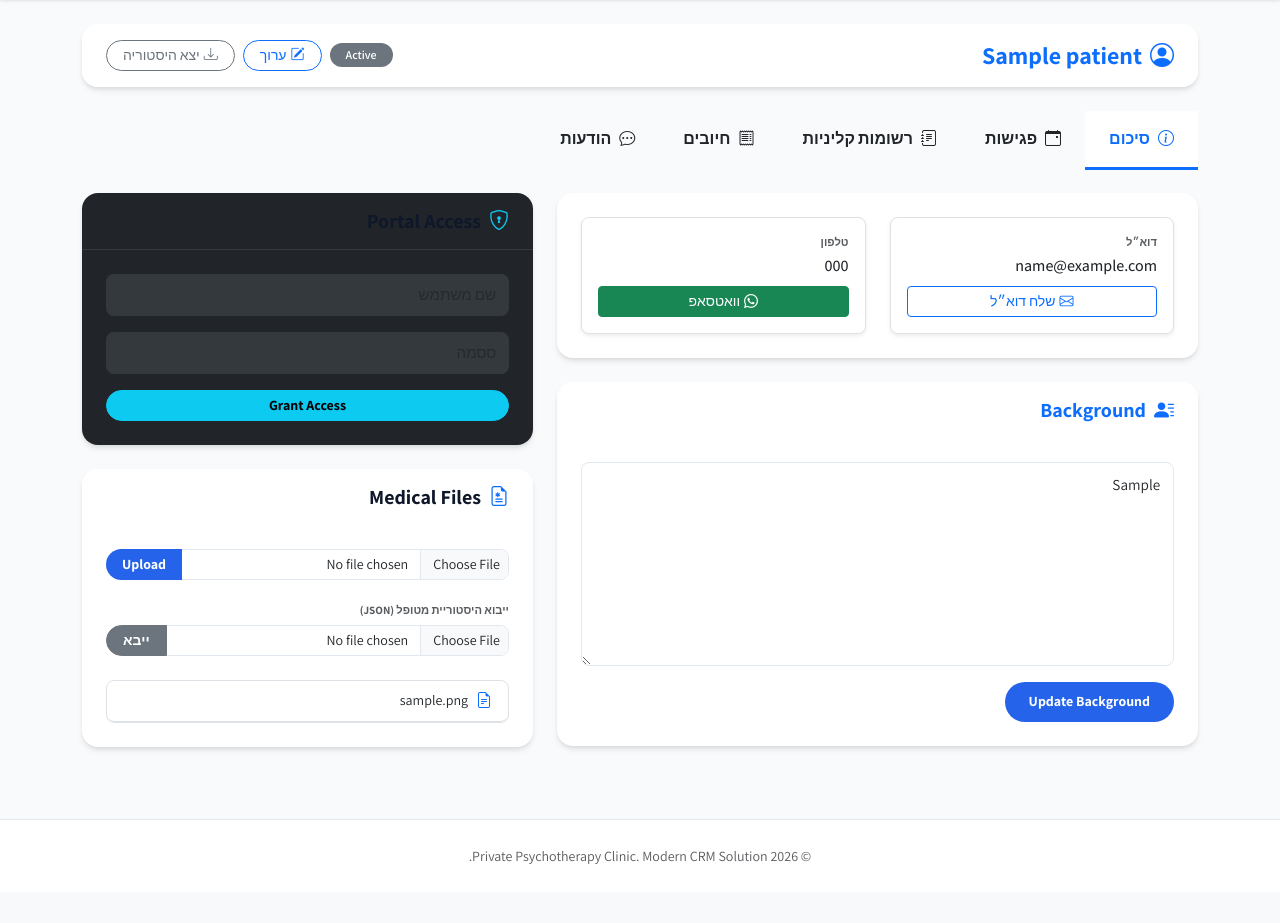
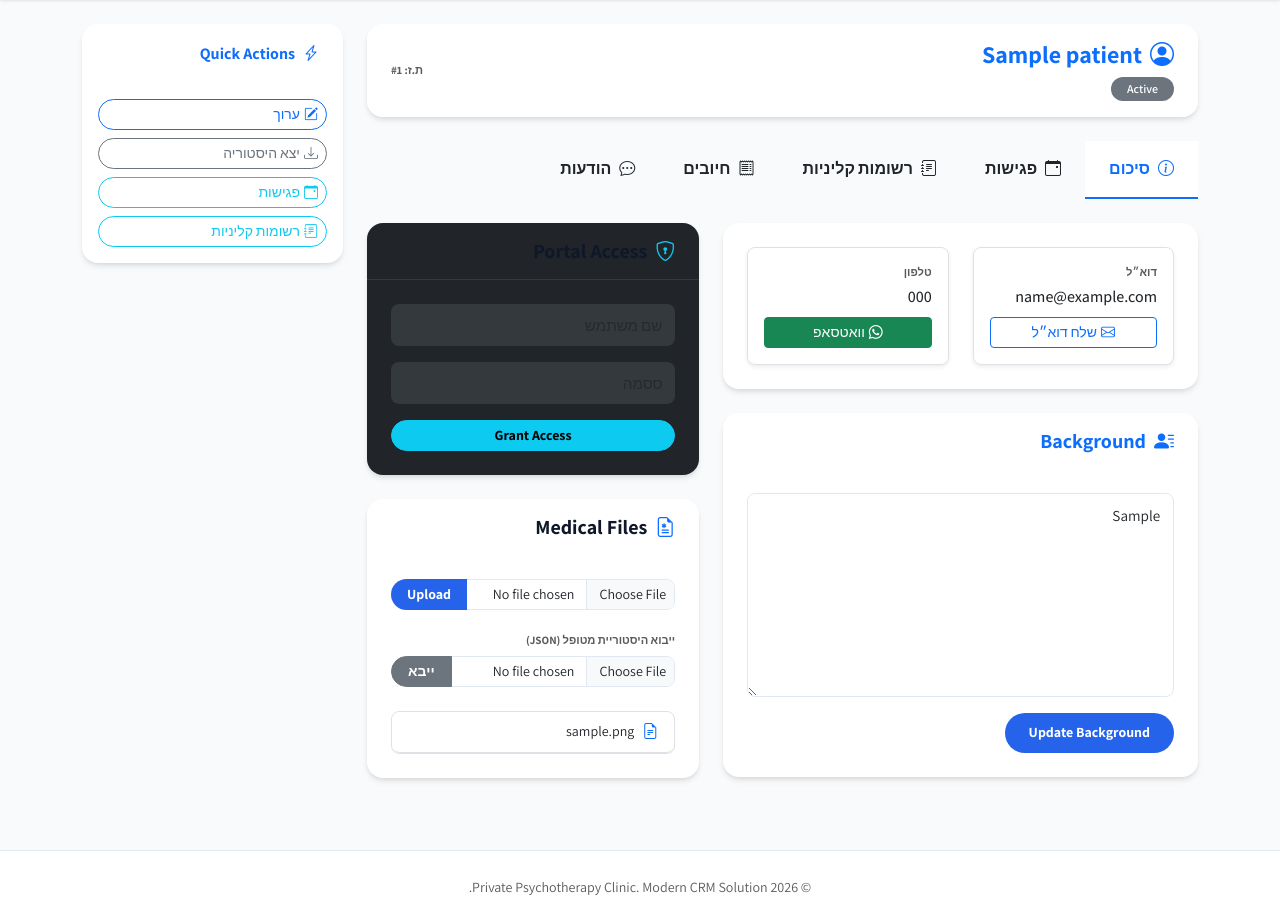
Before and after one commit to lioralo/Private_Clinic, a Flask app: page /patient/1 in a window 1280 px wide. Shown: the part 90-1013 px from the top of the page. Before the commit the page ends 954 px from the top, so only its background shows below. Run offline with Flask 3, Linux system fonts and the light colour scheme; a user stored in the database is signed in; data comes from the database, SQL or seed files in the repository; tables that the repository leaves empty hold one stand-in row (values such as "Sample post"); data that the repository does not hold is empty; some libraries are stand-ins or nearby versions.

Commit message:
Fix seed example patients and reorganize patient UI layout

```diff
--- a/app.py
+++ b/app.py
@@ -872,18 +872,37 @@ def seed_data():
     if current_user.role != 'admin':
         return "Unauthorized", 403
 
-    db = get_db()
+    # Ensure latest schema/migrations are applied before inserting example records.
+    init_db()
+    db = get_db()
+
+    # Keep sample data loading safe and repeatable.
+    existing_examples = db.execute(
+        "SELECT COUNT(*) AS count FROM patients WHERE name IN (?, ?, ?, ?)",
+        ('Maya Cohen', 'Daniel Levy', 'Noa Shapiro', 'Eran Mizrahi')
+    ).fetchone()['count']
+    if existing_examples > 0:
+        flash('Example patients are already loaded. No duplicate records were created.', 'info')
+        return redirect(url_for('patients'))
 
     try:
         today = datetime.now()
 
         # ─── 1. ONGOING patient — active therapy, recurring weekly session ───
-        db.execute("""INSERT INTO patients (name, status, email, phone, background, treatment_info)
-                      VALUES ('Maya Cohen', 'ongoing', 'maya.cohen@example.com', '050-1234567',
-                              'Mid-30s professional. Referred by GP following prolonged work-related stress. '
-                              'Reports difficulty sleeping, concentration issues, and emotional exhaustion.',
-                              'Weekly CBT sessions. Focus areas: stress regulation, cognitive reframing, '
-                              'work-life boundaries. 8 sessions completed, good progress.')""")
+        db.execute(
+            """INSERT INTO patients (name, status, email, phone, background, treatment_info)
+               VALUES (?, ?, ?, ?, ?, ?)""",
+            (
+                'Maya Cohen',
+                'ongoing',
+                'maya.cohen@example.com',
+                '050-1234567',
+                'Mid-30s professional. Referred by GP following prolonged work-related stress. '
+                'Reports difficulty sleeping, concentration issues, and emotional exhaustion.',
+                'Weekly CBT sessions. Focus areas: stress regulation, cognitive reframing, '
+                'work-life boundaries. 8 sessions completed, good progress.'
+            )
+        )
         ongoing_id = db.execute("SELECT last_insert_rowid()").fetchone()[0]
 
         # Past appointments (last 8 weeks)
@@ -909,10 +928,9 @@ def seed_data():
             (8, 'Strong session. Patient reported turning down optional weekend project without significant guilt. Sleep 7-8hrs consistently. Planning consolidation phase.', 'Settled, confident.', 'Consolidation, boundary-setting success'),
         ]
         for (appt_id, week, appt_date), (sn, content, appearance, topics) in zip(past_appt_ids, notes_data):
-            db.execute("""INSERT INTO notes (patient_id, appointment_id, session_number, content,
-                            patient_appearance, key_topics, updated_at)
-                          VALUES (?, ?, ?, ?, ?, ?, ?)""",
-                       (ongoing_id, appt_id, str(sn), content, appearance, topics, appt_date))
+            db.execute("""INSERT INTO notes (patient_id, appointment_id, session_number, content)
+                          VALUES (?, ?, ?, ?)""",
+                       (ongoing_id, appt_id, str(sn), content))
 
         # Upcoming recurring appointment (next Monday)
         days_ahead = (7 - today.weekday()) % 7 or 7
@@ -951,10 +969,18 @@ def seed_data():
                        (admin_id, maya_user['id'], 'Confirmed! See you Monday at 10:00. Bring your thought record homework if you have it ready.'))
 
         # ─── 2. CANDIDATE patient — initial inquiry, no appointments yet ───
-        db.execute("""INSERT INTO patients (name, status, email, phone, background)
-                      VALUES ('Daniel Levy', 'candidate', 'daniel.levy@example.com', '052-9876543',
-                              'Late 20s, referred by his GP. Experiencing social anxiety and avoidance '
-                              'behaviour. First contact made via intake form. Awaiting initial assessment session.')""")
+        db.execute(
+            """INSERT INTO patients (name, status, email, phone, background)
+               VALUES (?, ?, ?, ?, ?)""",
+            (
+                'Daniel Levy',
+                'candidate',
+                'daniel.levy@example.com',
+                '052-9876543',
+                'Late 20s, referred by his GP. Experiencing social anxiety and avoidance '
+                'behaviour. First contact made via intake form. Awaiting initial assessment session.'
+            )
+        )
         candidate_id = db.execute("SELECT last_insert_rowid()").fetchone()[0]
         if admin_id:
             existing_daniel = db.execute("SELECT id FROM users WHERE username = 'daniel'").fetchone()
@@ -971,12 +997,20 @@ def seed_data():
                            (daniel_user['id'], admin_id, 'Yes, Sunday at 11:00 works perfectly. Thank you!'))
 
         # ─── 3. WAITING FOR SCHEDULING patient — assessed, slot being arranged ───
-        db.execute("""INSERT INTO patients (name, status, email, phone, background, treatment_info)
-                      VALUES ('Noa Shapiro', 'waiting for scheduling', 'noa.shapiro@example.com', '054-3456789',
-                              'Early 40s, presenting with grief and adjustment difficulties following loss of parent. '
-                              'Initial assessment completed. Psychoeducation around grief provided.',
-                              'Humanistic integrative approach planned. Weekly sessions. '
-                              'Awaiting mutually available recurring slot to be confirmed.')""")
+        db.execute(
+            """INSERT INTO patients (name, status, email, phone, background, treatment_info)
+               VALUES (?, ?, ?, ?, ?, ?)""",
+            (
+                'Noa Shapiro',
+                'waiting for scheduling',
+                'noa.shapiro@example.com',
+                '054-3456789',
+                'Early 40s, presenting with grief and adjustment difficulties following loss of parent. '
+                'Initial assessment completed. Psychoeducation around grief provided.',
+                'Humanistic integrative approach planned. Weekly sessions. '
+                'Awaiting mutually available recurring slot to be confirmed.'
+            )
+        )
         waiting_id = db.execute("SELECT last_insert_rowid()").fetchone()[0]
 
         # Initial assessment appointment (2 weeks ago)
@@ -986,13 +1020,17 @@ def seed_data():
                       VALUES (?, ?, '14:00', 350, 60, 'completed', 'in-person')""",
                    (waiting_id, assess_date))
         assess_id = db.execute("SELECT last_insert_rowid()").fetchone()[0]
-        db.execute("""INSERT INTO notes (patient_id, appointment_id, session_number, content,
-                        patient_appearance, key_topics)
-                      VALUES (?, ?, '0', 'Initial assessment session. Patient describes grief following mother''s '
-                              'passing 4 months ago. Reports low mood, social withdrawal, and difficulty '
-                              'returning to routine. No risk indicators present. Agreed on weekly therapy.',
-                              'Subdued, tearful at times, cooperative.', 'Grief, assessment, treatment planning')""",
-                   (waiting_id, assess_id))
+        db.execute(
+            """INSERT INTO notes (patient_id, appointment_id, session_number, content)
+               VALUES (?, ?, '0', ?)""",
+            (
+                waiting_id,
+                assess_id,
+                "Initial assessment session. Patient describes grief following mother's passing 4 months ago. "
+                "Reports low mood, social withdrawal, and difficulty returning to routine. "
+                "No risk indicators present. Agreed on weekly therapy."
+            )
+        )
         db.execute("INSERT INTO receipts (patient_id, amount, description, created_at) VALUES (?, 350, 'Assessment session', ?)",
                    (waiting_id, assess_date))
 
@@ -1008,12 +1046,20 @@ def seed_data():
                        (noa_user['id'], admin_id, 'Afternoons work better, anytime after 15:00. Thank you for checking.'))
 
         # ─── 4. ARCHIVED patient — completed treatment ───
-        db.execute("""INSERT INTO patients (name, status, email, phone, background, treatment_info)
-                      VALUES ('Eran Mizrahi', 'archived', 'eran.mizrahi@example.com', '053-7654321',
-                              'Early 50s. Presented with panic disorder and agoraphobia. '
-                              'Referred by psychiatrist. Treatment completed after 22 sessions.',
-                              'CBT for panic disorder. Completed January 2025. Full remission achieved. '
-                              'Discharged with relapse prevention plan. Follow-up offered in 6 months.')""")
+        db.execute(
+            """INSERT INTO patients (name, status, email, phone, background, treatment_info)
+               VALUES (?, ?, ?, ?, ?, ?)""",
+            (
+                'Eran Mizrahi',
+                'archived',
+                'eran.mizrahi@example.com',
+                '053-7654321',
+                'Early 50s. Presented with panic disorder and agoraphobia. '
+                'Referred by psychiatrist. Treatment completed after 22 sessions.',
+                'CBT for panic disorder. Completed January 2025. Full remission achieved. '
+                'Discharged with relapse prevention plan. Follow-up offered in 6 months.'
+            )
+        )
         archived_id = db.execute("SELECT last_insert_rowid()").fetchone()[0]
 
         # 6 representative past sessions (spanning ~5 months, ending ~2 months ago)
@@ -1033,10 +1079,9 @@ def seed_data():
                           VALUES (?, ?, '09:00', 350, 50, 'completed', 'in-person')""",
                        (archived_id, appt_date))
             appt_id = db.execute("SELECT last_insert_rowid()").fetchone()[0]
-            db.execute("""INSERT INTO notes (patient_id, appointment_id, session_number, content,
-                            patient_appearance, key_topics, updated_at)
-                          VALUES (?, ?, ?, ?, ?, ?, ?)""",
-                       (archived_id, appt_id, sn, content, appearance, topics, appt_date))
+            db.execute("""INSERT INTO notes (patient_id, appointment_id, session_number, content)
+                          VALUES (?, ?, ?, ?)""",
+                       (archived_id, appt_id, sn, content))
             db.execute("INSERT INTO receipts (patient_id, amount, description, created_at) VALUES (?, 350, 'Session payment', ?)",
                        (archived_id, appt_date))
 
--- a/static/style.css
+++ b/static/style.css
@@ -171,3 +171,43 @@ footer {
     border-radius: 16px;
     box-shadow: 0 4px 20px rgba(0,0,0,0.05);
 }
+
+.patient-tabs-scroll {
+    overflow-x: auto;
+    overflow-y: hidden;
+    white-space: nowrap;
+    scrollbar-width: thin;
+}
+
+.patient-tabs-scroll .nav-item {
+    flex: 0 0 auto;
+}
+
+.patient-actions-panel {
+    position: sticky;
+    top: 88px;
+}
+
+.patient-actions-panel .btn {
+    text-align: start;
+}
+
+@media (max-width: 1199.98px) {
+    .patient-actions-panel {
+        position: static;
+    }
+
+    .patient-actions-panel .card-body {
+        grid-template-columns: repeat(2, minmax(0, 1fr));
+    }
+
+    .patient-actions-panel .btn {
+        text-align: center;
+    }
+}
+
+@media (max-width: 575.98px) {
+    .patient-actions-panel .card-body {
+        grid-template-columns: 1fr;
+    }
+}
--- a/templates/patient_detail.html
+++ b/templates/patient_detail.html
@@ -1,35 +1,27 @@
 {% extends 'layout.html' %}
 
 {% block content %}
-<div class="row">
-    <div class="col-12">
+<div class="row patient-page-shell g-4">
+    <div class="col-xl-9 order-2 order-xl-1">
         <!-- Patient Summary Card -->
         <div class="card mb-4 border-0 shadow-sm rounded-4 overflow-hidden">
-            <div class="card-header bg-white py-3 border-0 d-flex justify-content-between align-items-center">
-                <h4 class="mb-0 text-primary fw-bold">
-                    <i class="bi bi-person-circle me-2"></i>{{ patient['name'] }}
-                </h4>
-                <div class="d-flex align-items-center">
-                    <span class="badge {% if patient['status'] == 'ongoing' %}bg-success{% elif patient['status'] == 'candidate' %}bg-warning text-dark{% elif patient['status'] in ['waiting for scheduling', 'waiting'] %}bg-info text-white{% else %}bg-secondary{% endif %} rounded-pill px-3 me-2">
+            <div class="card-header bg-white py-3 border-0 d-flex flex-column flex-md-row justify-content-between align-items-start align-items-md-center gap-3">
+                <div>
+                    <h4 class="mb-2 text-primary fw-bold">
+                        <i class="bi bi-person-circle me-2"></i>{{ patient['name'] }}
+                    </h4>
+                    <span class="badge {% if patient['status'] == 'ongoing' %}bg-success{% elif patient['status'] == 'candidate' %}bg-warning text-dark{% elif patient['status'] in ['waiting for scheduling', 'waiting'] %}bg-info text-white{% else %}bg-secondary{% endif %} rounded-pill px-3">
                         {{ t(patient['status']|capitalize) }}
                     </span>
-                    {% if patient['status'] == 'candidate' %}
-                    <button type="button" class="btn btn-sm btn-success rounded-pill px-3 me-2" data-bs-toggle="modal" data-bs-target="#convertModal">
-                        <i class="bi bi-arrow-right-circle me-1"></i>{{ t('Convert to Ongoing') }}
-                    </button>
-                    {% endif %}
-                    <a href="{{ url_for('edit_patient', patient_id=patient['id']) }}" class="btn btn-sm btn-outline-primary rounded-pill px-3 me-2">
-                        <i class="bi bi-pencil-square me-1"></i>{{ t('Edit') }}
-                    </a>
-                    <a href="{{ url_for('export_patient_history', patient_id=patient['id']) }}" class="btn btn-sm btn-outline-secondary rounded-pill px-3">
-                        <i class="bi bi-download me-1"></i>{{ t('Export History') }}
-                    </a>
+                </div>
+                <div class="text-muted smallest">
+                    {{ t('ID:') }} #{{ patient['id'] }}
                 </div>
             </div>
         </div>
 
         <!-- Tabbed Navigation -->
-        <ul class="nav nav-tabs mb-4 border-0" id="patientTabs" role="tablist">
+        <ul class="nav nav-tabs mb-4 border-0 flex-nowrap patient-tabs-scroll" id="patientTabs" role="tablist">
             <li class="nav-item" role="presentation">
                 <button class="nav-link active fw-bold text-dark border-0 rounded-0 py-3 px-4" id="info-tab" data-bs-toggle="tab" data-bs-target="#info" type="button" role="tab" aria-controls="info" aria-selected="true"><i class="bi bi-info-circle me-2"></i>{{ t('Summary') }}</button>
             </li>
@@ -421,6 +413,33 @@
             </div>
         </div>
     </div>
+
+    <div class="col-xl-3 order-1 order-xl-2">
+        <div class="card border-0 shadow-sm rounded-4 patient-actions-panel">
+            <div class="card-header bg-white border-0">
+                <h6 class="mb-0 text-primary fw-bold"><i class="bi bi-lightning-charge me-2"></i>Quick Actions</h6>
+            </div>
+            <div class="card-body d-grid gap-2">
+                {% if patient['status'] == 'candidate' %}
+                <button type="button" class="btn btn-sm btn-success rounded-pill" data-bs-toggle="modal" data-bs-target="#convertModal">
+                    <i class="bi bi-arrow-right-circle me-1"></i>{{ t('Convert to Ongoing') }}
+                </button>
+                {% endif %}
+                <a href="{{ url_for('edit_patient', patient_id=patient['id']) }}" class="btn btn-sm btn-outline-primary rounded-pill">
+                    <i class="bi bi-pencil-square me-1"></i>{{ t('Edit') }}
+                </a>
+                <a href="{{ url_for('export_patient_history', patient_id=patient['id']) }}" class="btn btn-sm btn-outline-secondary rounded-pill">
+                    <i class="bi bi-download me-1"></i>{{ t('Export History') }}
+                </a>
+                <button class="btn btn-sm btn-outline-info rounded-pill" type="button" data-bs-toggle="tab" data-bs-target="#appointments">
+                    <i class="bi bi-calendar-event me-1"></i>{{ t('Appointments') }}
+                </button>
+                <button class="btn btn-sm btn-outline-info rounded-pill" type="button" data-bs-toggle="tab" data-bs-target="#notes">
+                    <i class="bi bi-journal-text me-1"></i>{{ t('Clinical Notes') }}
+                </button>
+            </div>
+        </div>
+    </div>
 </div>
 
 {% if patient['status'] == 'candidate' %}
```
Also changed, not shown: templates/index.html (+9 -5 lines), test_app.py (+30 -0 lines).
